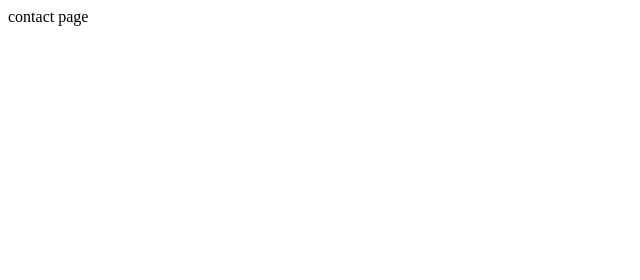
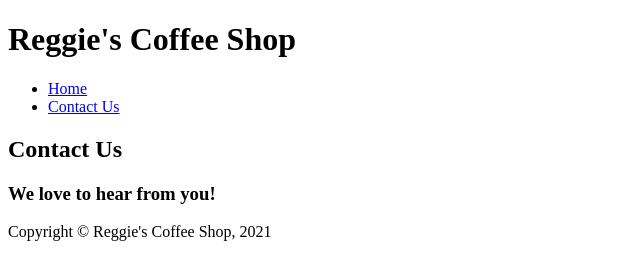
Before and after one commit to Rall0006/Rall0006.github.io, a plain HTML site: page week_4/contact.html in a window 1280 px wide. Shown: the whole page, without its empty margins (0-640 px from the left). Drawn offline with Linux system fonts and the light colour scheme.

Commit message:
coffee_contact_1

```diff
--- a/week_4/contact.html
+++ b/week_4/contact.html
@@ -1 +1,38 @@
-contact page
+<!DOCTYPE html>
+<html lang= "en">
+
+<header>
+    <meta charset="UTF-8">
+    <title>Reggie's Coffee Shop &hyphen; Contact</title>
+</head>
+
+<body>
+    <header>
+        <h1>Reggie's Coffee Shop</h1>
+        <nav>
+            <ul>
+                <li>
+                    <a href="index.html">Home</a>
+                </li>
+                <li>
+                    <a href="contact.html">Contact Us</a>
+                </li>
+            </ul>
+        </nav>
+    </header>
+    <main>
+   <h2>Contact Us</h2>
+   <section>
+       <h3>We love to hear from you!</h3>
+       <form action="thanks.html" method="get" >
+
+       </form>
+   </section>
+    </main>
+    <!-- footer of the page-->
+    <footer>
+        <p>Copyright &copy; Reggie's Coffee Shop, 2021</p>
+    </footer>
+</body>
+
+</html>
```
Also changed, not shown: week_4/index.html (+1 -1 lines).
